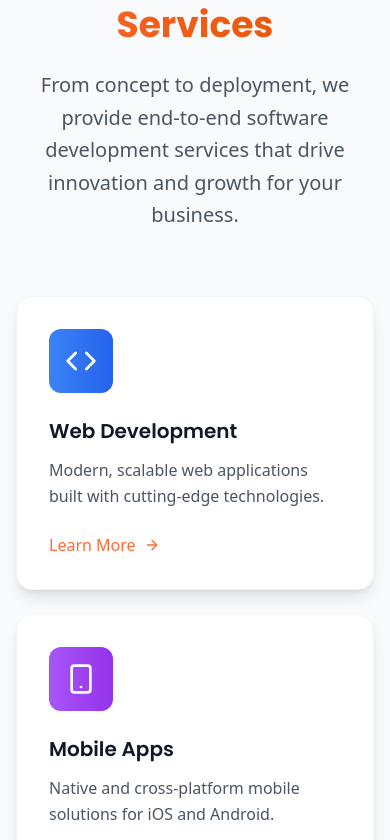
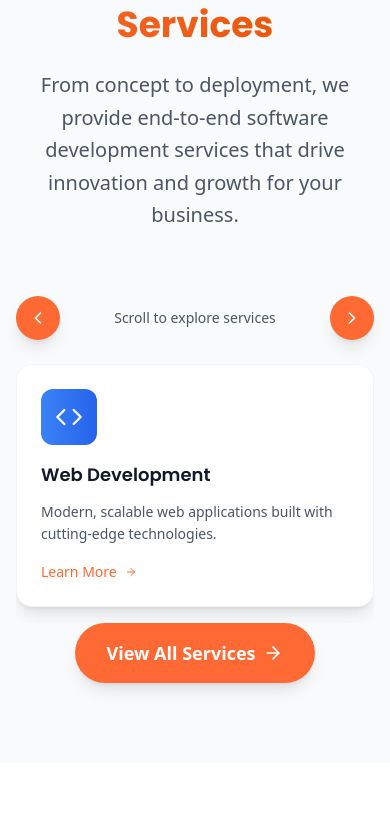
Before and after one commit to team-sharp-2025/gdot, a Next.js app: page / in a window 390 px wide. Shown: the part 1852-2692 px from the top of the page. Built offline with nearby package versions, Linux system fonts and the light colour scheme.

Commit message:
Implemented mobile navigation for services preview with horizontal scrolling and responsive design adjustments

```diff
--- a/components/home/ServicesPreview.tsx
+++ b/components/home/ServicesPreview.tsx
@@ -1,8 +1,9 @@
 'use client';
 
 import { motion } from 'framer-motion';
-import { ArrowRight } from 'lucide-react';
+import { ArrowRight, ChevronLeft, ChevronRight } from 'lucide-react';
 import Link from 'next/link';
+import { useRef, useState, useEffect } from 'react';
 import {
   Code,
   Smartphone,
@@ -82,6 +83,59 @@ const services = [
 ];
 
 export default function ServicesPreview() {
+  const scrollContainerRef = useRef<HTMLDivElement>(null);
+  const [canScrollLeft, setCanScrollLeft] = useState(false);
+  const [canScrollRight, setCanScrollRight] = useState(true);
+  const [isMobile, setIsMobile] = useState(false);
+
+  useEffect(() => {
+    const checkMobile = () => {
+      const mobile = window.innerWidth < 1024;
+      setIsMobile(mobile);
+      updateScrollButtons();
+    };
+
+    checkMobile();
+    window.addEventListener('resize', checkMobile);
+
+    return () => window.removeEventListener('resize', checkMobile);
+  }, []);
+
+  const updateScrollButtons = () => {
+    if (!scrollContainerRef.current) return;
+
+    const { scrollLeft, scrollWidth, clientWidth } = scrollContainerRef.current;
+    const cardWidth = clientWidth - 32; // Account for padding
+    const maxScroll = scrollWidth - clientWidth;
+
+    // Check if first card is fully visible (left arrow should be disabled)
+    const isFirstCardVisible = scrollLeft <= cardWidth * 0.1;
+
+    // Check if last card is fully visible (right arrow should be disabled)
+    const isLastCardVisible = scrollLeft >= maxScroll - cardWidth * 0.1;
+
+    setCanScrollLeft(!isFirstCardVisible);
+    setCanScrollRight(!isLastCardVisible);
+  };
+
+  const scrollTo = (direction: 'left' | 'right') => {
+    if (!scrollContainerRef.current) return;
+
+    const container = scrollContainerRef.current;
+    const cardWidth = container.clientWidth - 32; // Account for padding
+
+    container.scrollBy({
+      left: direction === 'left' ? -cardWidth : cardWidth,
+      behavior: 'smooth'
+    });
+
+    setTimeout(updateScrollButtons, 500);
+  };
+
+  const handleScroll = () => {
+    updateScrollButtons();
+  };
+
   return (
     <section className="py-20 bg-gray-50">
       <div className="max-w-7xl mx-auto px-4 sm:px-6 lg:px-8">
@@ -101,7 +155,45 @@ export default function ServicesPreview() {
           </p>
         </motion.div>
 
-        <div className="grid grid-cols-1 md:grid-cols-2 lg:grid-cols-4 gap-6 mb-12">
+        {/* Mobile Navigation Controls */}
+        {isMobile && (
+          <div className="flex justify-between items-center mb-6">
+            <button
+              onClick={() => scrollTo('left')}
+              disabled={!canScrollLeft}
+              className={`p-3 rounded-full transition-all duration-300 ${
+                canScrollLeft
+                  ? 'bg-orange-500 text-white hover:bg-orange-600 shadow-lg hover:scale-105'
+                  : 'bg-gray-100 text-gray-300 cursor-not-allowed shadow-sm'
+              }`}
+              aria-label="Scroll to previous service"
+            >
+              <ChevronLeft className="w-5 h-5" />
+            </button>
+
+            <span className="text-sm text-gray-600 font-medium">
+              Scroll to explore services
+            </span>
+
+            <button
+              onClick={() => scrollTo('right')}
+              disabled={!canScrollRight}
+              className={`p-3 rounded-full transition-all duration-300 ${
+                canScrollRight
+                  ? 'bg-orange-500 text-white hover:bg-orange-600 shadow-lg hover:scale-105'
+                  : 'bg-gray-100 text-gray-300 cursor-not-allowed shadow-sm'
+              }`}
+              aria-label="Scroll to next service"
+            >
+              <ChevronRight className="w-5 h-5" />
+            </button>
+          </div>
+        )}
+
+        {/* Services Container */}
+        <div className="relative">
+          {/* Desktop Grid Layout */}
+          <div className="hidden lg:grid lg:grid-cols-4 gap-6 mb-12">
             {services.map((service, index) => (
               <motion.div
                 key={service.title}
@@ -144,6 +236,58 @@ export default function ServicesPreview() {
             ))}
           </div>
 
+          {/* Mobile Horizontal Scroll Layout */}
+          <div className="lg:hidden">
+            <div
+              ref={scrollContainerRef}
+              onScroll={handleScroll}
+              className="flex gap-4 overflow-x-auto scrollbar-hide pb-4 snap-x snap-mandatory px-4"
+              style={{ scrollbarWidth: 'none', msOverflowStyle: 'none' }}
+            >
+              {services.map((service, index) => (
+                <motion.div
+                  key={service.title}
+                  initial={{ opacity: 0, x: 30 }}
+                  whileInView={{ opacity: 1, x: 0 }}
+                  transition={{ duration: 0.6, delay: service.delay * 0.5 }}
+                  viewport={{ once: true }}
+                  whileHover={{ y: -5 }}
+                  className="group flex-shrink-0 w-[calc(100vw-2rem)] max-w-sm snap-start"
+                >
+                  <Link href={service.href}>
+                    <div className="bg-white rounded-2xl p-6 shadow-lg hover:shadow-xl transition-all duration-300 h-full border border-gray-100 group-hover:border-orange-200">
+                      <motion.div
+                        whileHover={{ scale: 1.1, rotate: 5 }}
+                        className={`inline-flex items-center justify-center w-14 h-14 bg-gradient-to-r ${service.gradient} rounded-xl mb-4`}
+                      >
+                        <service.icon className="h-7 w-7 text-white" />
+                      </motion.div>
+
+                      <h3 className="text-lg font-poppins font-semibold text-gray-900 mb-3 group-hover:text-orange-500 transition-colors">
+                        {service.title}
+                      </h3>
+
+                      <p className="text-gray-600 mb-4 leading-relaxed text-sm">
+                        {service.description}
+                      </p>
+
+                      <div className="flex items-center text-orange-500 group-hover:text-orange-600 font-medium text-sm">
+                        Learn More
+                        <motion.div
+                          whileHover={{ x: 3 }}
+                          className="ml-2"
+                        >
+                          <ArrowRight className="h-3 w-3" />
+                        </motion.div>
+                      </div>
+                    </div>
+                  </Link>
+                </motion.div>
+              ))}
+            </div>
+          </div>
+        </div>
+
         <motion.div
           initial={{ opacity: 0, y: 20 }}
           whileInView={{ opacity: 1, y: 0 }}
@@ -160,6 +304,16 @@ export default function ServicesPreview() {
           </Link>
         </motion.div>
       </div>
+
+      <style jsx>{`
+        .scrollbar-hide {
+          -ms-overflow-style: none;
+          scrollbar-width: none;
+        }
+        .scrollbar-hide::-webkit-scrollbar {
+          display: none;
+        }
+      `}</style>
     </section>
   );
 }
```
Lines whose indentation alone changed are shown as unchanged.
